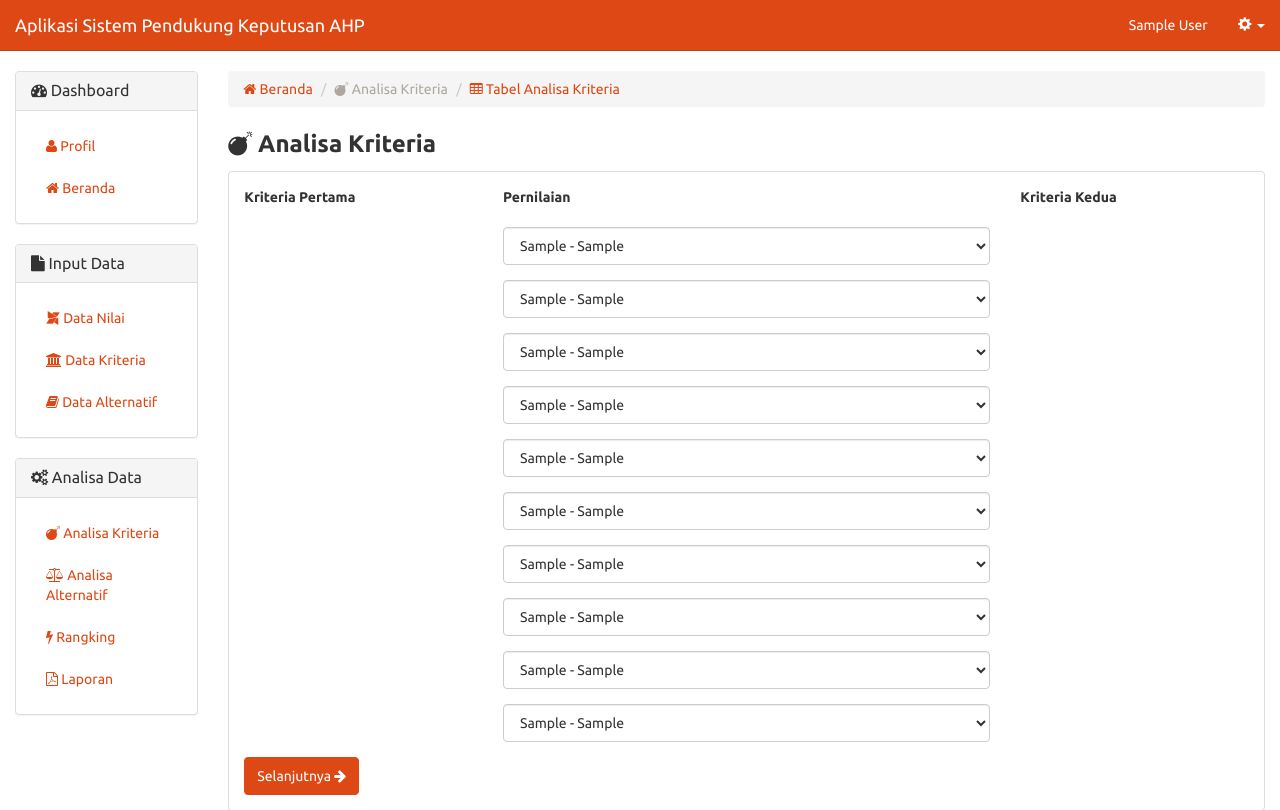
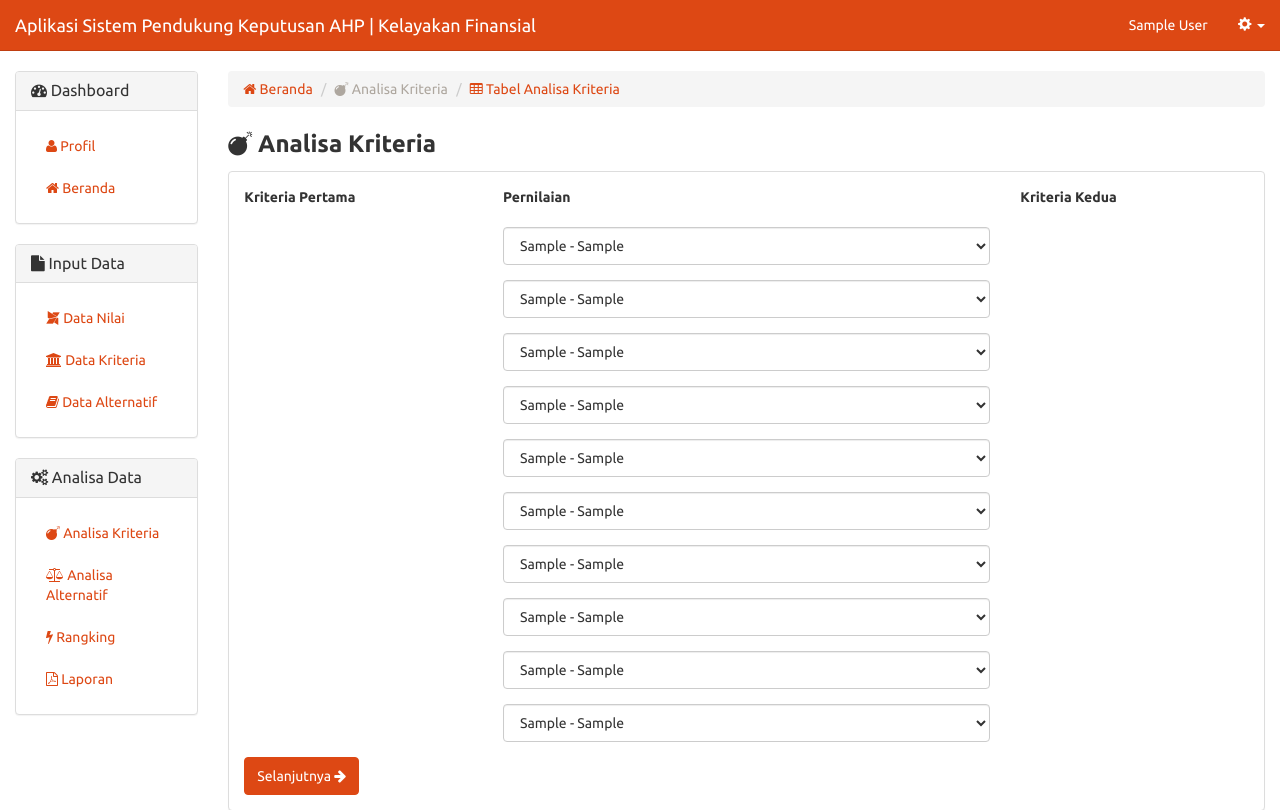
Before and after one commit to Boy0704/ahp_finansial, a PHP site: page /analisa-kriteria.php in a window 1280 px wide. Shown: the top 810 px of the page. Run offline with PHP 8.4, Linux system fonts and the light colour scheme; the visitor is signed in with stand-in values (Sample User, id 1); tables that the repository leaves empty or names only in its code hold one stand-in row (values such as "Sample post").

Commit message:
commit first

```diff
--- a/header.php
+++ b/header.php
@@ -41,7 +41,7 @@ $db = $config->getConnection();
 			<span class="icon-bar"></span>
 			<span class="icon-bar"></span>
 		  </button>
-		  <a class="navbar-brand" href="index.php"> Aplikasi Sistem Pendukung Keputusan AHP</a>
+		  <a class="navbar-brand" href="index.php"> Aplikasi Sistem Pendukung Keputusan AHP | Kelayakan Finansial</a>
 		</div>
 
 		<!-- Collect the nav links, forms, and other content for toggling -->
```
